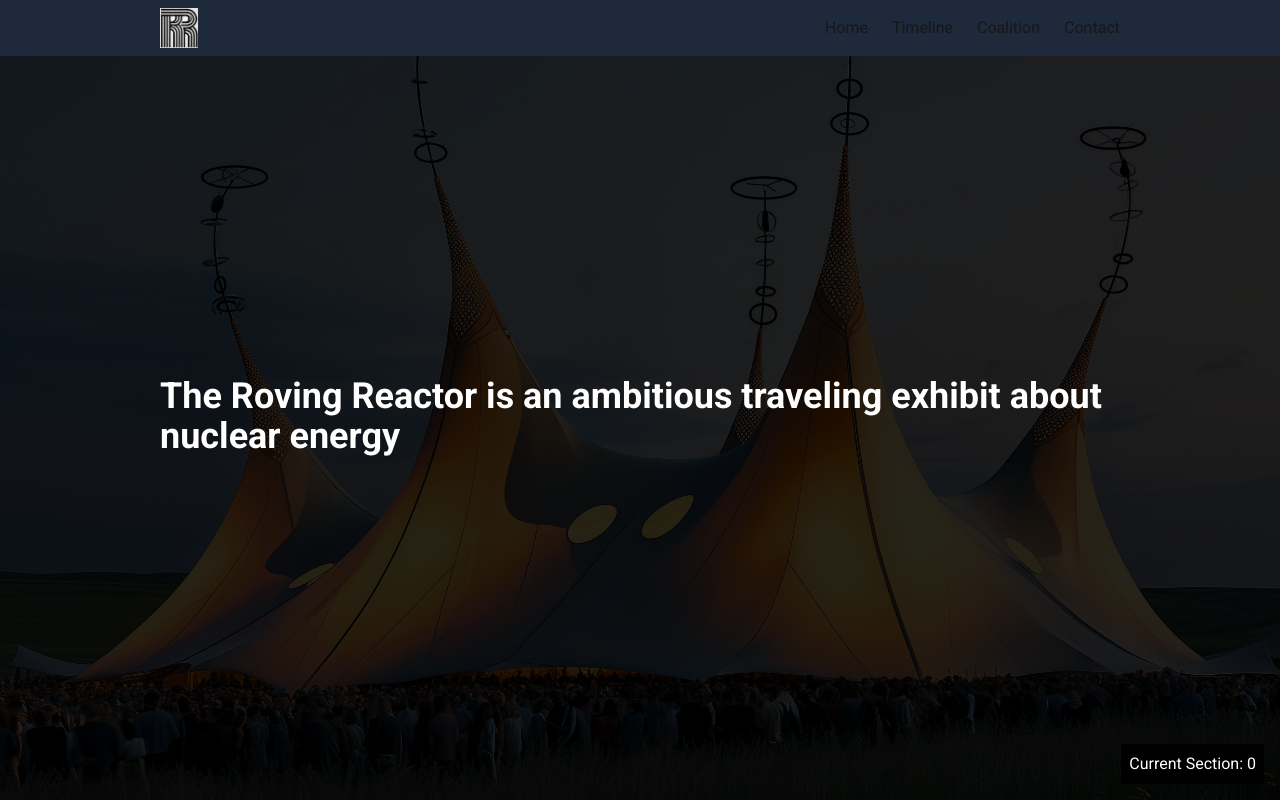
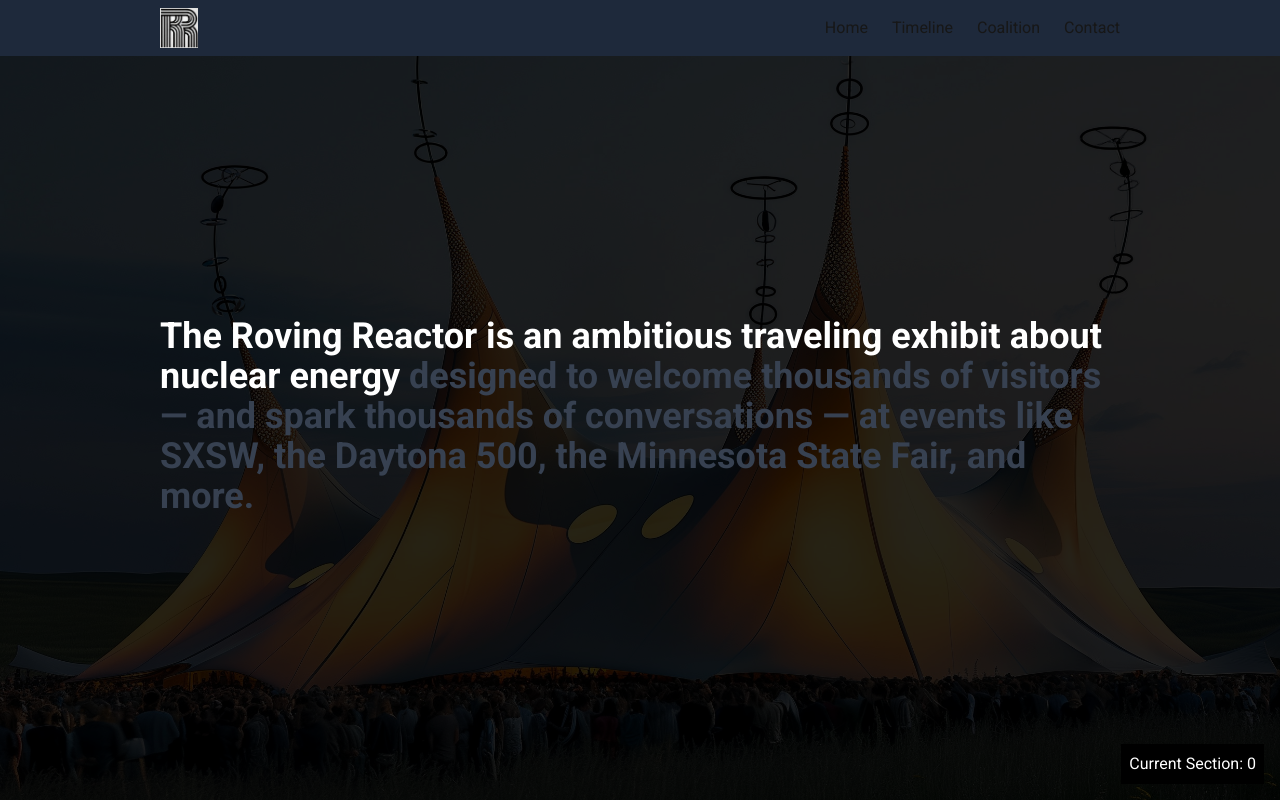
Before and after one commit to PhysicalPlant/rovingreactor_website, a Next.js app: page / in a window 1280 px wide. Built offline with nearby package versions, Linux system fonts and the light colour scheme.

Commit message:
Updating scroll animation

```diff
--- a/src/app/page.tsx
+++ b/src/app/page.tsx
@@ -19,7 +19,12 @@ export default function Home() {
         <div className="h-full flex flex-col justify-center">
           <h1 className="text-4xl font-bold mb-6">
             The Roving Reactor is an ambitious traveling exhibit about nuclear
-            energy
+            energy{" "}
+            <span className="text-gray-700">
+              designed to welcome thousands of visitors — and spark thousands of
+              conversations — at events like SXSW, the Daytona 500, the
+              Minnesota State Fair, and more.
+            </span>
           </h1>
         </div>
       ),
@@ -29,11 +34,12 @@ export default function Home() {
       content: (
         <div className="h-full flex flex-col justify-center">
           <h1 className="text-4xl font-bold mb-6">
-            <span className="text-gray-500">
-              The Roving Reactor is an ambitious traveling exhibit about nuclear
-              energy
-            </span>{" "}
-            designed to welcome thousands of visitors
+            The Roving Reactor is an ambitious traveling exhibit about nuclear
+            energy designed to welcome thousands of visitors
+            <span className="text-gray-700">
+              — and spark thousands of conversations — at events like SXSW, the
+              Daytona 500, the Minnesota State Fair, and more.
+            </span>
           </h1>
         </div>
       ),
@@ -43,11 +49,13 @@ export default function Home() {
       content: (
         <div className="h-full flex flex-col justify-center">
           <h1 className="text-4xl font-bold mb-6">
-            <span className="text-gray-500">
-              The Roving Reactor is an ambitious traveling exhibit about nuclear
-              energy designed to welcome thousands of visitors
-            </span>{" "}
-            — and spark thousands of conversations —
+            The Roving Reactor is an ambitious traveling exhibit about nuclear
+            energy designed to welcome thousands of visitors — and spark
+            thousands of conversations —{" "}
+            <span className="text-gray-700">
+              at events like SXSW, the Daytona 500, the Minnesota State Fair,
+              and more.
+            </span>
           </h1>
         </div>
       ),
@@ -57,12 +65,10 @@ export default function Home() {
       content: (
         <div className="h-full flex flex-col justify-center">
           <h1 className="text-4xl font-bold mb-6">
-            <span className="text-gray-500">
-              The Roving Reactor is an ambitious traveling exhibit about nuclear
-              energy designed to welcome thousands of visitors
-            </span>{" "}
-            at events like SXSW, the Daytona 500, the Minnesota State Fair, and
-            more.
+            The Roving Reactor is an ambitious traveling exhibit about nuclear
+            energy designed to welcome thousands of visitors — and spark
+            thousands of conversations — at events like SXSW, the Daytona 500,
+            the Minnesota State Fair, and more.
           </h1>
         </div>
       ),
```
